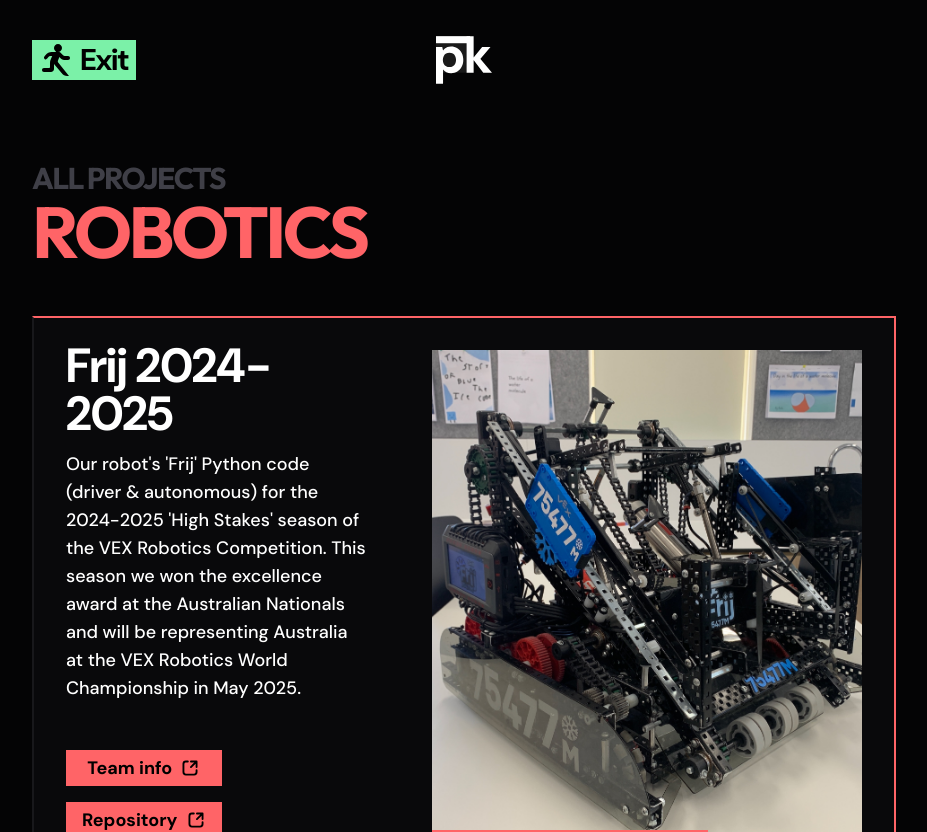
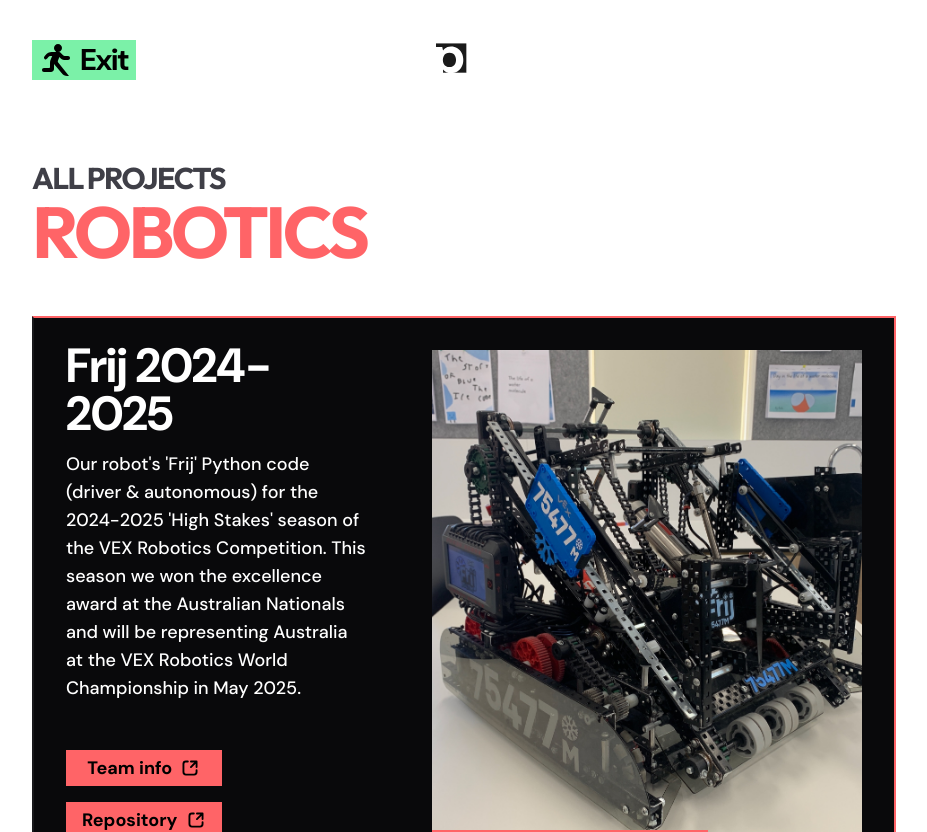
Before and after one commit to peterdev22/peterkni.com, a SvelteKit app: page /robotics in a window 1280 px wide. Shown: the top 832 px of the page, without its empty margins (176-1103 px from the left). Built offline with nearby package versions, Linux system fonts and the light colour scheme.

Commit message:
CSS changes

```diff
--- a/package.json
+++ b/package.json
@@ -1,6 +1,6 @@
 {
 	"name": "peterkni.com",
-	"version": "2.4.19",
+	"version": "2.5.0",
 	"type": "module",
 	"scripts": {
 		"dev": "vite dev",
--- a/src/app.css
+++ b/src/app.css
@@ -1,26 +1,12 @@
 @import 'tailwindcss';
 
 @theme {
+  /* fonts */
   --font-*: initial;
   --font-sans: DM Sans, sans-serif;
   --font-title: Outfit, sans-serif;
   --font-serif: serif;
+
+  /* colours */
+  --bg-base: #040405;
 }
-
-/*
-  The default border color has changed to `currentColor` in Tailwind CSS v4,
-  so we've added these compatibility styles to make sure everything still
-  looks the same as it did with Tailwind CSS v3.
-
-  If we ever want to remove these styles, we need to add an explicit border
-  color utility to any element that depends on these defaults.
-*/
-@layer base {
-  *,
-  ::after,
-  ::before,
-  ::backdrop,
-  ::file-selector-button {
-    border-color: var(--color-gray-200, currentColor);
-  }
-}
--- a/src/lib/components/ProjectCard.svelte
+++ b/src/lib/components/ProjectCard.svelte
@@ -139,7 +139,7 @@
     <img
       src={getImagePath(project.section, project.filename, '1920', '90')}
       alt={project.alt}
-      class="h-full w-full object-cover text-zinc-700 text-lg italic ring-zinc-900 ring-inset ring-[2px] flex items-center text-center justify-center min-h-60 lg:min-h-full"
+      class="h-full w-full object-cover text-zinc-700 text-lg italic ring-zinc-900 ring-inset ring-2 flex items-center text-center justify-center min-h-60 lg:min-h-full"
     />
     <figcaption
       class="w-fit text-xs sm:text-sm italic text-black px-2 py-0.5 tracking-tight font-semibold mt-2 lg:absolute lg:-translate-y-8 {theme.colour ==
--- a/src/lib/components/Slideshow.svelte
+++ b/src/lib/components/Slideshow.svelte
@@ -48,7 +48,7 @@
 
       animate:flip={{ duration: 600 }}
     >
-      <img src={getImagePath(image.filename, "1080", "90")} alt={image.alt} class="h-96 w-96 text-lg italic text-zinc-700 ring-zinc-900 ring-inset ring-[2px] flex text-center justify-center items-center" />
+      <img src={getImagePath(image.filename, "1080", "90")} alt={image.alt} class="h-96 w-96 text-lg italic text-zinc-700 ring-zinc-900 ring-inset ring-2 flex text-center justify-center items-center" />
 
       <figcaption class="flex justify-center font-bold mt-4 ">
         <a href="/cad#{image.project.split(' - ')[0].toLowerCase()}" class="active:scale-[98%] hover:text-blue-300  transition-all flex flex-col w-96 bg-zinc-950 bg-opacity-50 border-t-2 border-blue-300  text-center  py-2 pb-2.5 px-4 text-white {i !== Math.floor(images.length / 2) ? 'opacity-20' : 'opacity-100'} transition-opacity duration-500">
--- a/src/routes/+layout.svelte
+++ b/src/routes/+layout.svelte
@@ -145,8 +145,8 @@
 <style>
   /* general */
   :global(body) {
-    background-color: #040405;
-    font-family: (--font-sans);
+    background-color: var(--bg-base);
+    font-family: var(--font-sans);
   }
 
   /* view transitions */
```
